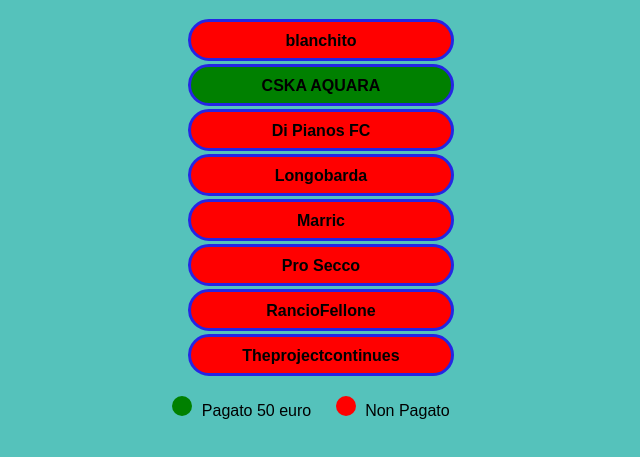
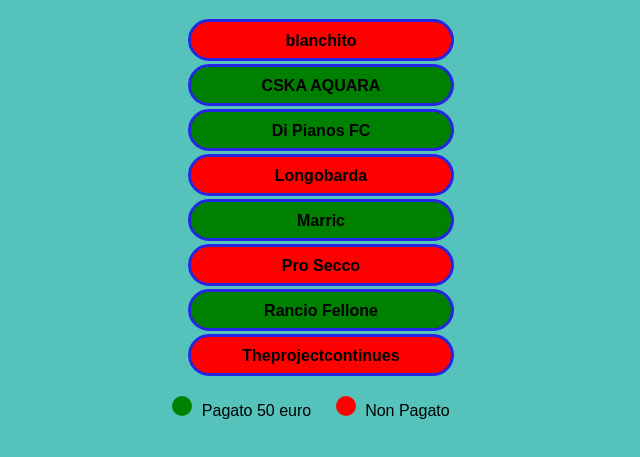
Before and after one commit to Anico2/fanta, a plain HTML site: page docs/quote.html in a window 1280 px wide. Shown: the part 61-518 px from the top of the page, without its empty margins (319-959 px from the left). Drawn offline with Linux system fonts and the light colour scheme.

Commit message:
add quote

```diff
--- a/docs/quote.html
+++ b/docs/quote.html
@@ -90,11 +90,11 @@
   <ul id="team-list">
     <li data-team="blanchito" class="not-paid">blanchito</li>
     <li data-team="CSKA AQUARA" class="paid">CSKA AQUARA</li>
-    <li data-team="Di Pianos FC" class="not-paid">Di Pianos FC</li>
+    <li data-team="Di Pianos FC" class="paid">Di Pianos FC</li>
     <li data-team="Longobarda" class="not-paid">Longobarda</li>
-    <li data-team="Marric" class="not-paid">Marric</li>
+    <li data-team="Marric" class="paid">Marric</li>
     <li data-team="Pro Secco" class="not-paid">Pro Secco</li>
-    <li data-team="RancioFellone" class="not-paid">RancioFellone</li>
+    <li data-team="Rancio Fellone" class="paid">Rancio Fellone</li>
     <li data-team="Theprojectcontinues" class="not-paid">Theprojectcontinues</li>
   </ul>
 
--- a/docs/teamData.json
+++ b/docs/teamData.json
@@ -228,7 +228,7 @@
     { "number": "35ᵃ (38ᵃ SerieA)", "transfers": ["---"], "total": 0}
   ],
 
-  "RancioFellone": [
+  "Rancio Fellone": [
     { "number": "1ᵃ (4ᵃ SerieA)", "transfers": ["---"], "total": 0},
     { "number": "2ᵃ (5ᵃ SerieA)", "transfers": ["---"], "total": 0},
     { "number": "3ᵃ (6ᵃ SerieA)", "transfers": ["---"], "total": 0},
```
Also changed, not shown: docs/asta.html (+1 -1 lines).
